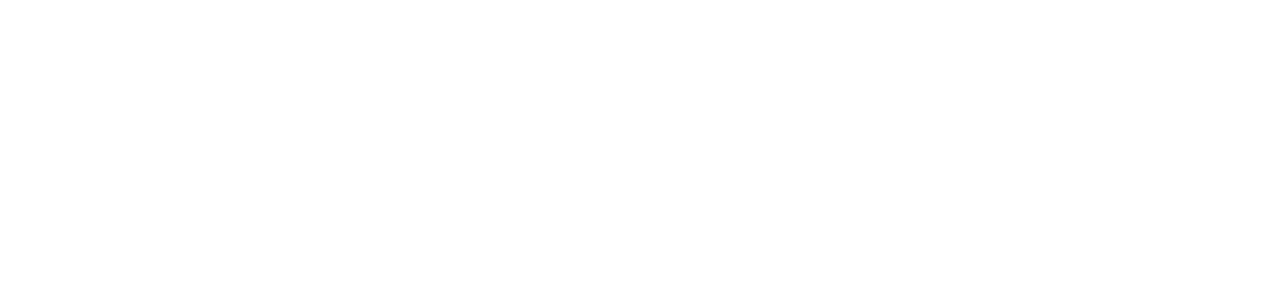
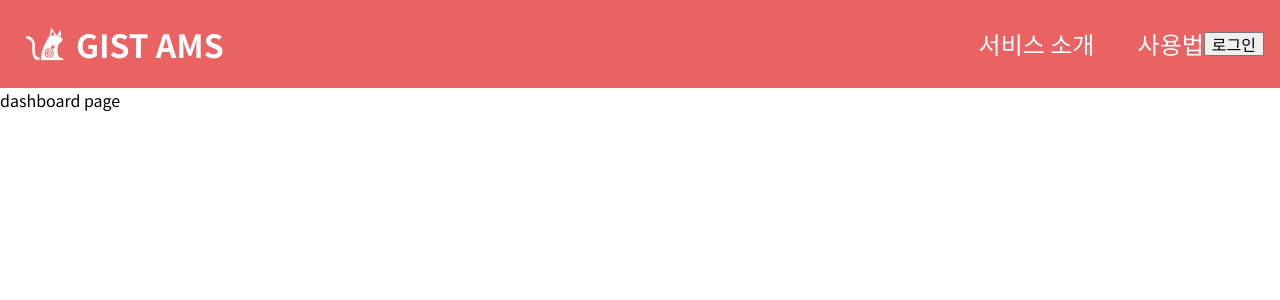
Before and after one commit to gsainfoteam/ziggle-ams-fe, a React (Vite) app: page /1 in a window 1280 px wide. Before the commit this address had no page. Shown: the top 300 px of the page. Built offline with nearby package versions, Linux system fonts and the light colour scheme.

Commit message:
feat: add dashboard page

```diff
--- /dev/null
+++ b/src/pages/Dashboard/index.tsx
@@ -0,0 +1,5 @@
+const DashboardPage = () => {
+  return <>dashboard page</>;
+};
+
+export default DashboardPage;
--- a/src/router/index.tsx
+++ b/src/router/index.tsx
@@ -2,6 +2,7 @@ import { BrowserRouter, Route, Routes } from "react-router-dom";
 import MainLayout from "src/layouts/MainLayout";
 import BoardPage from "src/pages/Board";
 import CreateProjectPage from "src/pages/CreateProject";
+import DashboardPage from "src/pages/Dashboard";
 
 const Router = () => {
   return (
@@ -10,6 +11,9 @@ const Router = () => {
         <Route path="/" element={<MainLayout />}>
           <Route index element={<BoardPage />} />
           <Route path="create" element={<CreateProjectPage />} />
+          <Route path=":id">
+            <Route index element={<DashboardPage />} />
+          </Route>
         </Route>
       </Routes>
     </BrowserRouter>
```
